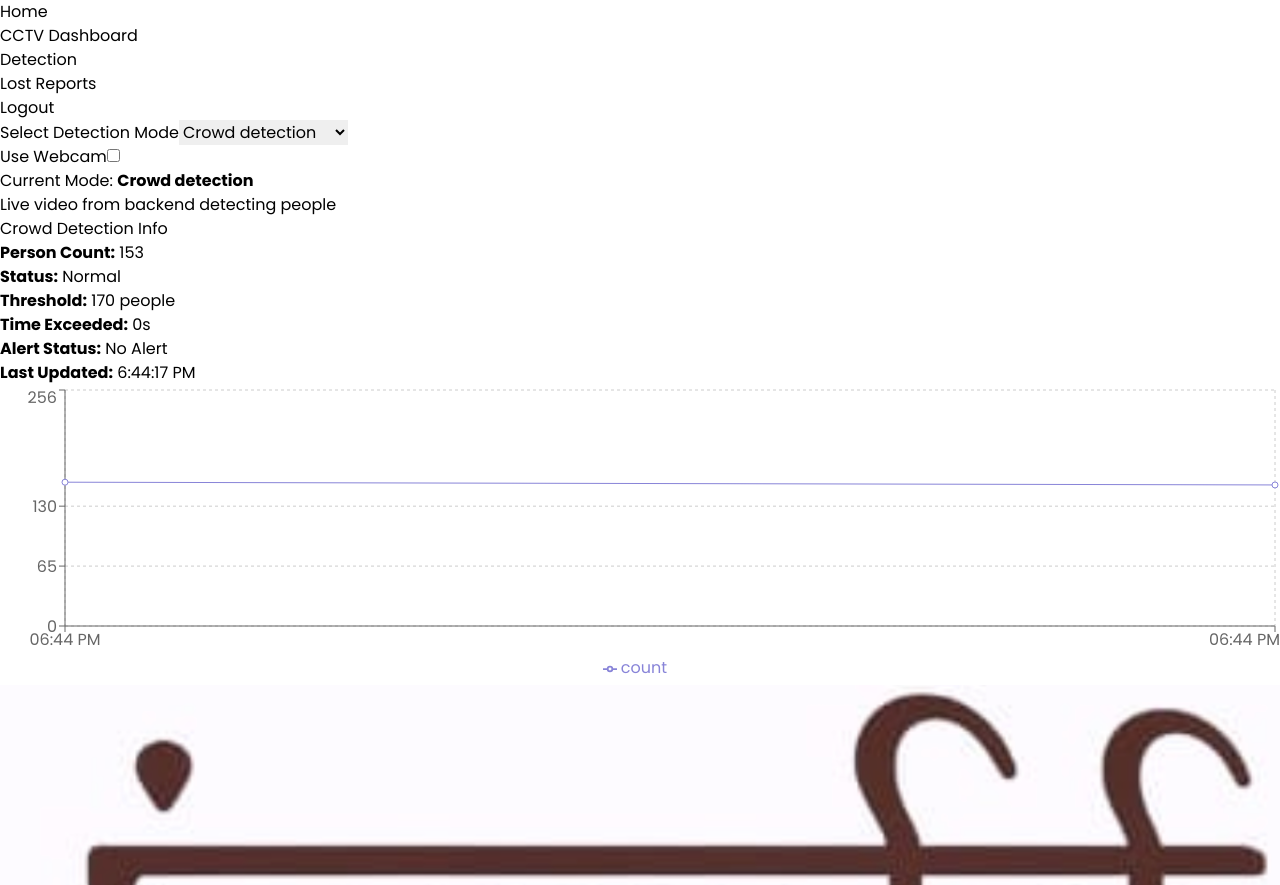
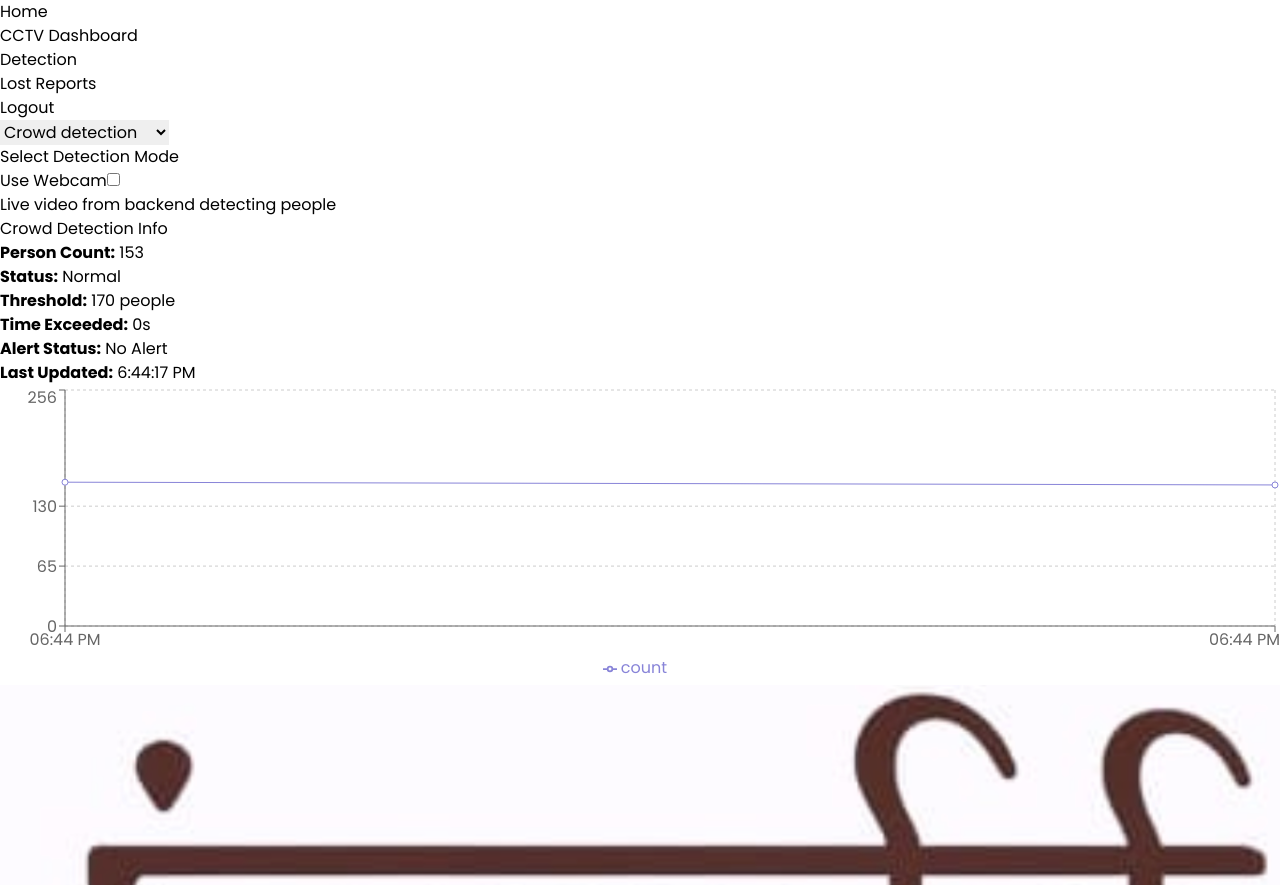
Before and after one commit to Pratoosh-18/Kumbh-crowd-control-frontend, a React (Create React App) app: page /Detection in a window 1280 px wide. Shown: the part 560-1445 px from the top of the page. Built offline with nearby package versions, Linux system fonts and the light colour scheme.

Commit message:
Added detection pages

```diff
--- /dev/null
+++ b/src/components/Crowdetection/CrowdDetection.jsx
@@ -0,0 +1,20 @@
+import React from 'react'
+import DetectionVideoInfo from './components/DetectionVideoInfo'
+import DetectionVideoPlayer from './components/DetectionVideoPlayer'
+
+const CrowdDetection = () => {
+  return (
+    <div className='flex w-full'>
+        <div className='w-[60%]'>
+
+        <DetectionVideoPlayer />
+        </div>
+        <div className='w-[40%]'>
+
+        <DetectionVideoInfo/>
+        </div>
+    </div>
+  )
+}
+
+export default CrowdDetection
--- a/src/components/Detection/DetectionVideoInfo.jsx
+++ b/src/components/Crowdetection/components/DetectionVideoInfo.jsx
@@ -1,6 +1,6 @@
 import React, { useState, useEffect } from 'react'
 import { LineChart, Line, XAxis, YAxis, CartesianGrid, Tooltip, Legend, ResponsiveContainer } from 'recharts'
-import { crowdLimits } from '../../Constants/CrowdDetection'
+import { crowdLimits } from '../../../Constants/CrowdDetection'
 
 const DetectionVideoInfo = () => {
     const [count, setCount] = useState(69)
@@ -41,7 +41,7 @@ const DetectionVideoInfo = () => {
     const maxCount = Math.max(0, ...data.map(d => d.count))
 
     return (
-        <div className='w-[40%] border-2 p-4 flex flex-col items-center bg-gray-50'>
+        <div className='border-2 p-4 flex flex-col items-center bg-gray-50'>
             <h2 className='text-lg font-bold mb-2'>Crowd Detection Info</h2>
 
             <div className='text-xl mb-2'>
--- a/src/components/Detection/DetectionVideoPlayer.jsx
+++ b/src/components/Crowdetection/components/DetectionVideoPlayer.jsx
@@ -1,17 +1,12 @@
 import React, { useState } from 'react'
-import CCTVVideoPlayer from '../VideoPlayer/CCTVVideoPlayer'
-import useVideoStreams from '../../hooks/useLocalVideoStreams'
+import CCTVVideoPlayer from '../../VideoPlayer/CCTVVideoPlayer'
+import useVideoStreams from '../../../hooks/useLocalVideoStreams'
 
 const DetectionVideoPlayer = () => {
     const [useWebcam, setUseWebcam] = useState(false);
-    const [detectionMode, setDetectionMode] = useState('Crowd detection');
 
     const handleToggle = () => {
         setUseWebcam(prev => !prev);
-    };
-
-    const handleSelectChange = (event) => {
-        setDetectionMode(event.target.value);
     };
 
     const videoStreams = useVideoStreams();
@@ -25,23 +20,14 @@ const DetectionVideoPlayer = () => {
     };
 
     return (
-        <div className='w-[60%] flex flex-col items-center p-5'>
+        <div className='flex flex-col items-center p-5'>
             <div className='flex w-[100%] justify-between px-4 py-2'>
 
                 <form>
-                    <label htmlFor="detection-mode" className="block mb-2 text-sm font-medium text-gray-900 dark:text-white">
+                    <label className="block mb-2 text-sm font-medium text-gray-900 dark:text-white">
                         Select Detection Mode
                     </label>
-                    <select
-                        id="detection-mode"
-                        className="bg-gray-50 border border-gray-300 text-gray-900 text-sm rounded-lg focus:ring-blue-500 focus:border-blue-500 block w-full p-2.5 dark:bg-gray-700 dark:border-gray-600 dark:placeholder-gray-400 dark:text-white dark:focus:ring-blue-500 dark:focus:border-blue-500"
-                        value={detectionMode}
-                        onChange={handleSelectChange}
-                    >
-                        <option value="Crowd detection">Crowd detection</option>
-                        <option value="Face detection">Face detection</option>
-                        <option value="Weapon detection">Weapon detection</option>
-                    </select>
+
                 </form>
 
                 <label className="inline-flex items-center cursor-pointer">
@@ -56,10 +42,6 @@ const DetectionVideoPlayer = () => {
                     />
                     <div className="relative w-11 h-6 bg-gray-200 peer-focus:outline-none peer-focus:ring-4 peer-focus:ring-blue-300 dark:peer-focus:ring-blue-800 rounded-full peer dark:bg-gray-700 peer-checked:after:translate-x-full rtl:peer-checked:after:-translate-x-full peer-checked:after:border-white after:content-[''] after:absolute after:top-[2px] after:start-[2px] after:bg-white after:border-gray-300 after:border after:rounded-full after:h-5 after:w-5 after:transition-all dark:border-gray-600 peer-checked:bg-blue-600"></div>
                 </label>
-            </div>
-
-            <div className="mb-2 text-lg">
-                Current Mode: <strong>{detectionMode}</strong>
             </div>
 
             {useWebcam ? (
--- /dev/null
+++ b/src/components/FaceDetection/FaceDetection.jsx
@@ -0,0 +1,9 @@
+import React from 'react'
+
+const FaceDetection = () => {
+  return (
+    <div>FaceDetection</div>
+  )
+}
+
+export default FaceDetection
--- /dev/null
+++ b/src/components/WeaponDetection/WeaponDetection.jsx
@@ -0,0 +1,9 @@
+import React from 'react'
+
+const WeaponDetection = () => {
+  return (
+    <div>WeaponDetection</div>
+  )
+}
+
+export default WeaponDetection
--- a/src/pages/Detection.jsx
+++ b/src/pages/Detection.jsx
@@ -1,12 +1,47 @@
-import React from 'react'
-import DetectionVideoPlayer from '../components/Detection/DetectionVideoPlayer'
-import DetectionVideoInfo from '../components/Detection/DetectionVideoInfo'
+import React, { useState } from 'react'
+import CrowdDetection from '../components/Crowdetection/CrowdDetection';
+import FaceDetection from '../components/FaceDetection/FaceDetection';
+import WeaponDetection from '../components/WeaponDetection/WeaponDetection';
 
 const Detection = () => {
+
+  const [detectionMode, setDetectionMode] = useState('Crowd detection');
+
+  const handleSelectChange = (event) => {
+    setDetectionMode(event.target.value);
+  };
+
+  const renderDetectionComponent = () => {
+    switch (detectionMode) {
+      case 'Crowd detection':
+        return <CrowdDetection />;
+      case 'Face detection':
+        return <FaceDetection />;
+      case 'Weapon detection':
+        return <WeaponDetection />;
+      default:
+        return null;
+    }
+  };
+
   return (
-    <div className='flex justify-between m-10'>
-      <DetectionVideoPlayer/>
-      <DetectionVideoInfo/>
+    <div className='flex flex-col justify-between m-10'>
+      <div className='w-40'>
+        <select
+          id="detection-mode"
+          className="bg-gray-50 border border-gray-300 text-gray-900 text-sm rounded-lg focus:ring-blue-500 focus:border-blue-500 block w-[250px] p-2.5 dark:bg-gray-700 dark:border-gray-600 dark:placeholder-gray-400 dark:text-white dark:focus:ring-blue-500 dark:focus:border-blue-500"
+          value={detectionMode}
+          onChange={handleSelectChange}
+        >
+          <option value="Crowd detection">Crowd detection</option>
+          <option value="Face detection">Face detection</option>
+          <option value="Weapon detection">Weapon detection</option>
+        </select>
+      </div>
+
+      <div className='flex'>
+        {renderDetectionComponent()}
+      </div>
     </div>
   )
 }
--- a/src/pages/Reports.jsx
+++ b/src/pages/Reports.jsx
@@ -3,9 +3,7 @@ import LostReports from '../components/LostReports/LostReports'
 
 const Reports = () => {
   return (
-    <div>
-      <LostReports/>
-    </div>
+    <LostReports/>
   )
 }
 
```
